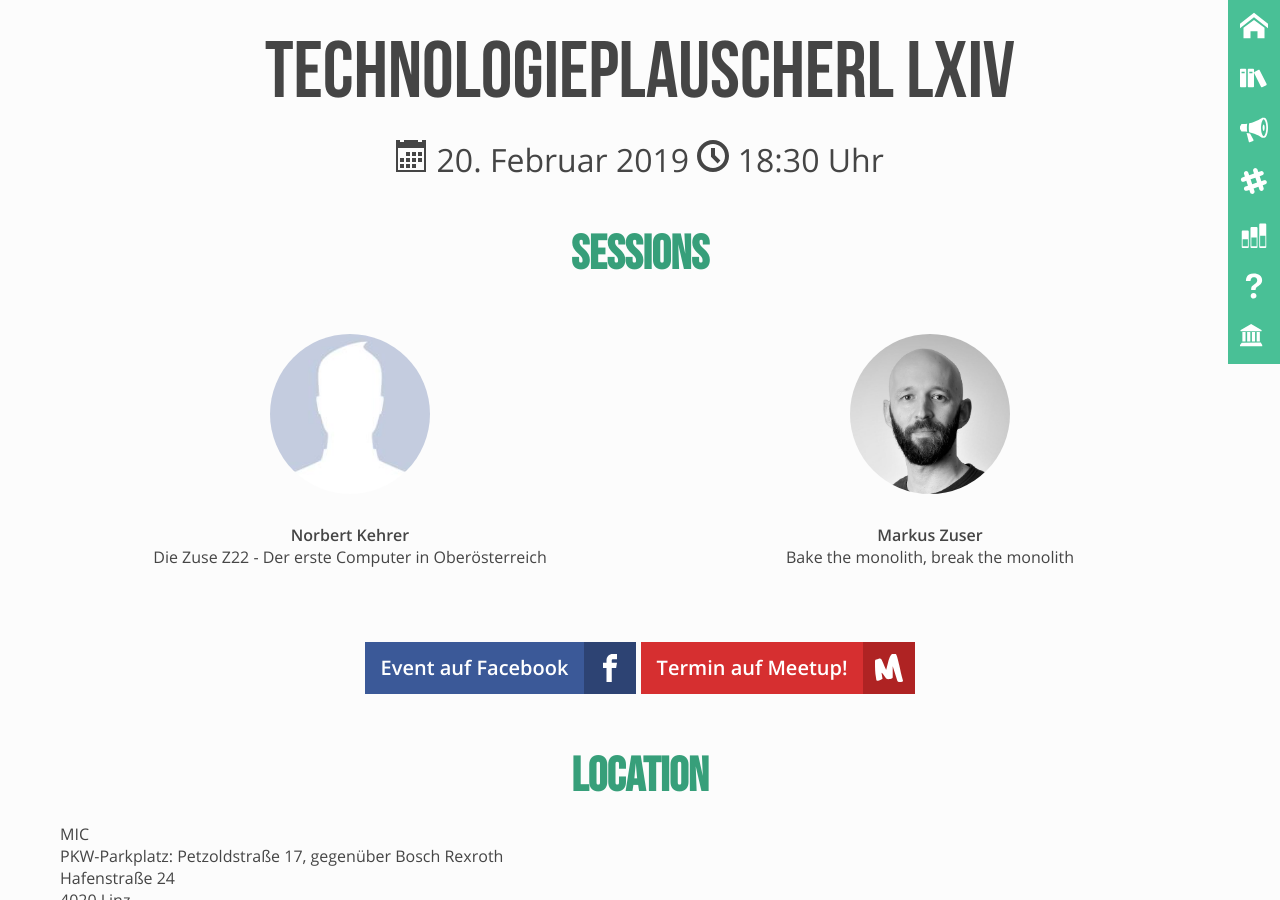
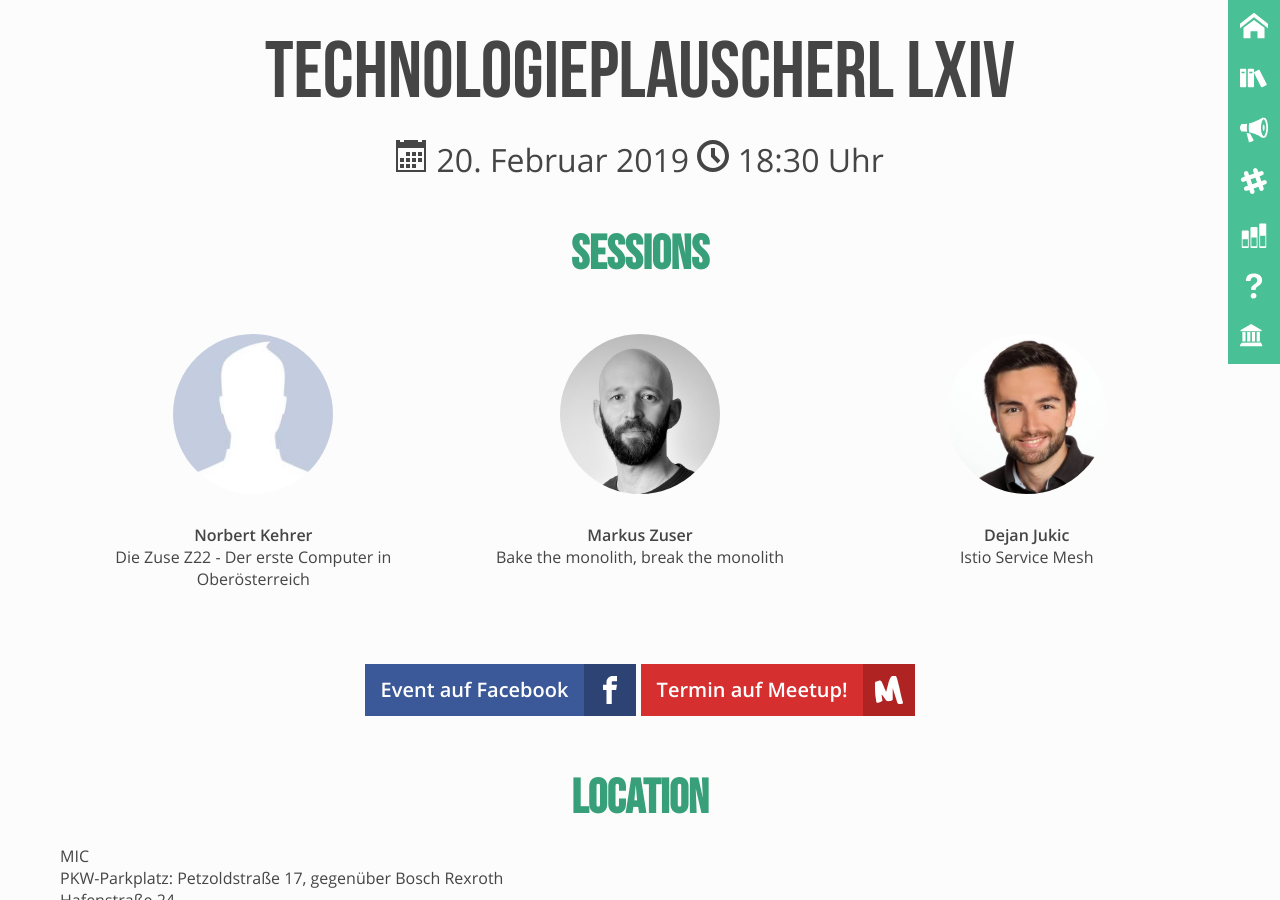
Before and after one commit to mericanAncer127/plauscherl, a Jekyll site: the page built from _plauscherl/64.html, in a window 1280 px wide and 900 px high. Built offline with Jekyll 4.4.1, drawn with Linux system fonts in a browser that asks for light colours.

Commit message:
Add talk of Dejan Jukic (istio.io)

```diff
--- a/_plauscherl/64.html
+++ b/_plauscherl/64.html
@@ -30,8 +30,8 @@ speakers:
   name: Markus Zuser
   talk: "Bake the monolith, break the monolith"
   img:  "/img/speaker-avatars/markus-zuser.jpg"
-#-
-#  name: TBD
-#  talk: TBD
-#  img: "/img/speaker_male_no_img.jpg"
+-
+  name: Dejan Jukic
+  talk: Istio Service Mesh
+  img: "/img/speaker-avatars/dejan-jukic.jpg"
 ---
```
Also changed, not shown: img/speaker-avatars/armin-deliomini.jpg, img/speaker-avatars/dejan-jukic.jpg (added), img/speaker-avatars/paul_emathinger.jpg, img/speaker-avatars/thomas-fischl.jpg, 1 other file.
